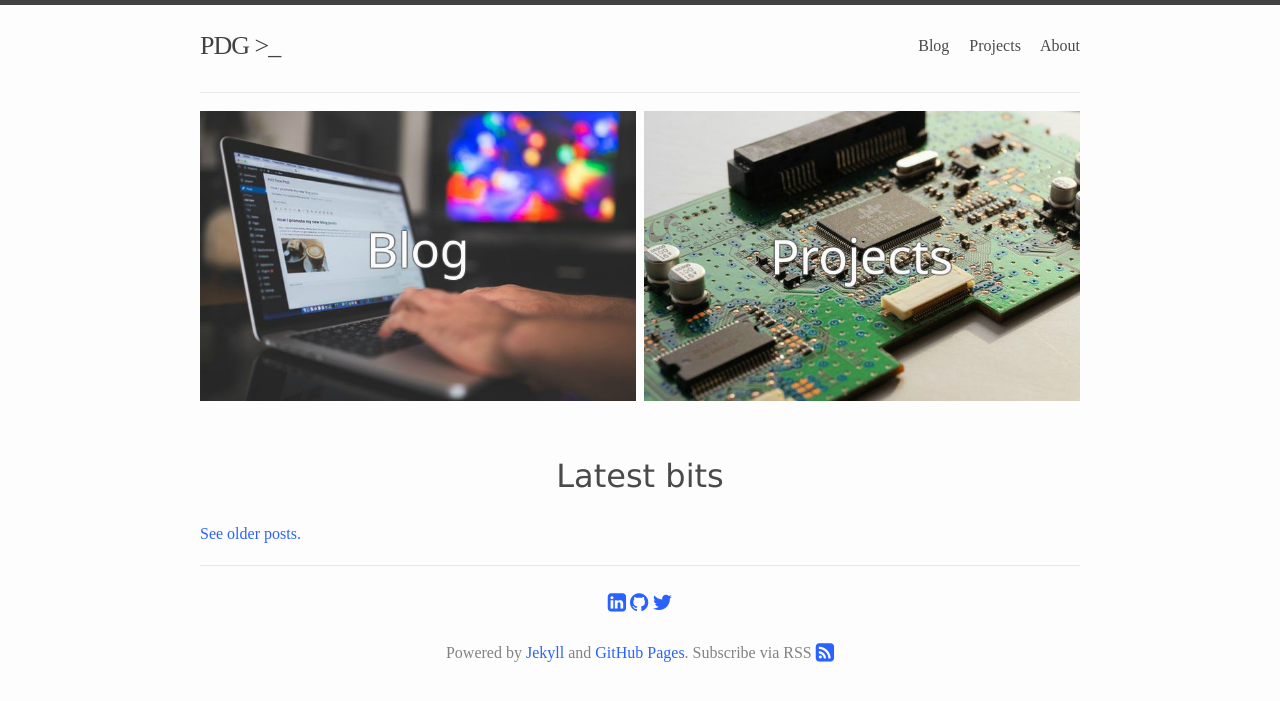
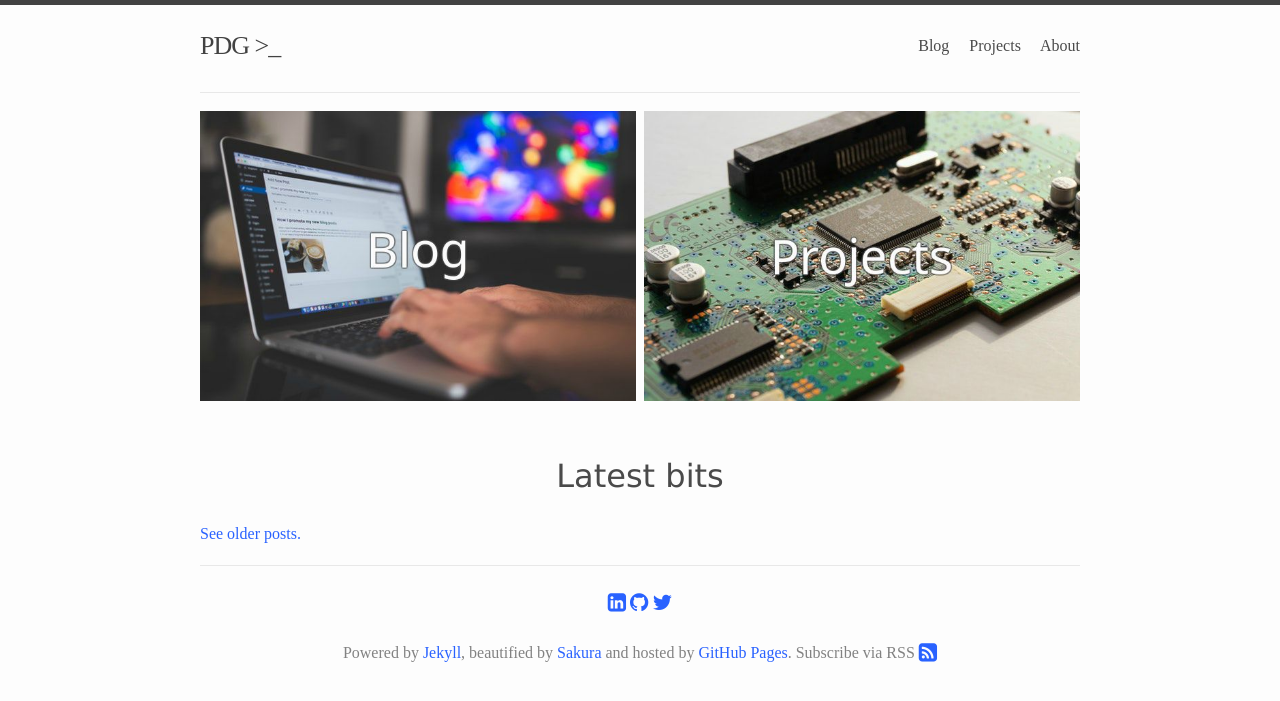
Before and after one commit to P-D-G/P-D-G.github.io, a Jekyll site: the page built from index.html, in a window 1280 px wide. Shown: the top 701 px of the page. Built offline with Jekyll 4.4.1, drawn with Linux system fonts in a browser that asks for light colours.

Commit message:
Adding Sakura in footer

```diff
--- a/_includes/footer.html
+++ b/_includes/footer.html
@@ -12,7 +12,7 @@
     </a>
   </div>
 
-  Powered by <a href="https://jekyllrb.com/">Jekyll</a> and <a href="https://pages.github.com/">GitHub Pages</a>.
+  Powered by <a href="https://jekyllrb.com/">Jekyll</a>, beautified by <a href="https://github.com/oxalorg/sakura">Sakura</a> and hosted by <a href="https://pages.github.com/">GitHub Pages</a>.
   Subscribe via RSS <a class="a-noline" rel="license" href="/feed.xml"><i class="fa fa-lg fa-rss-square"></i></a>
 
 </footer>
```
